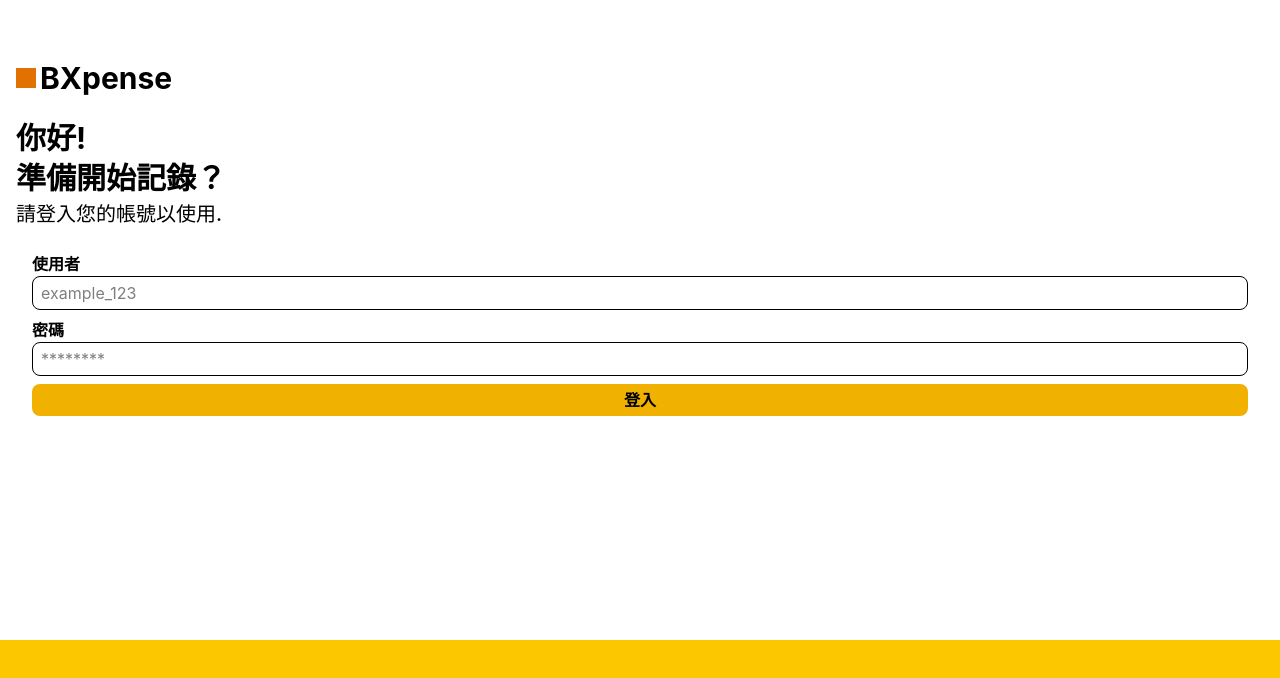
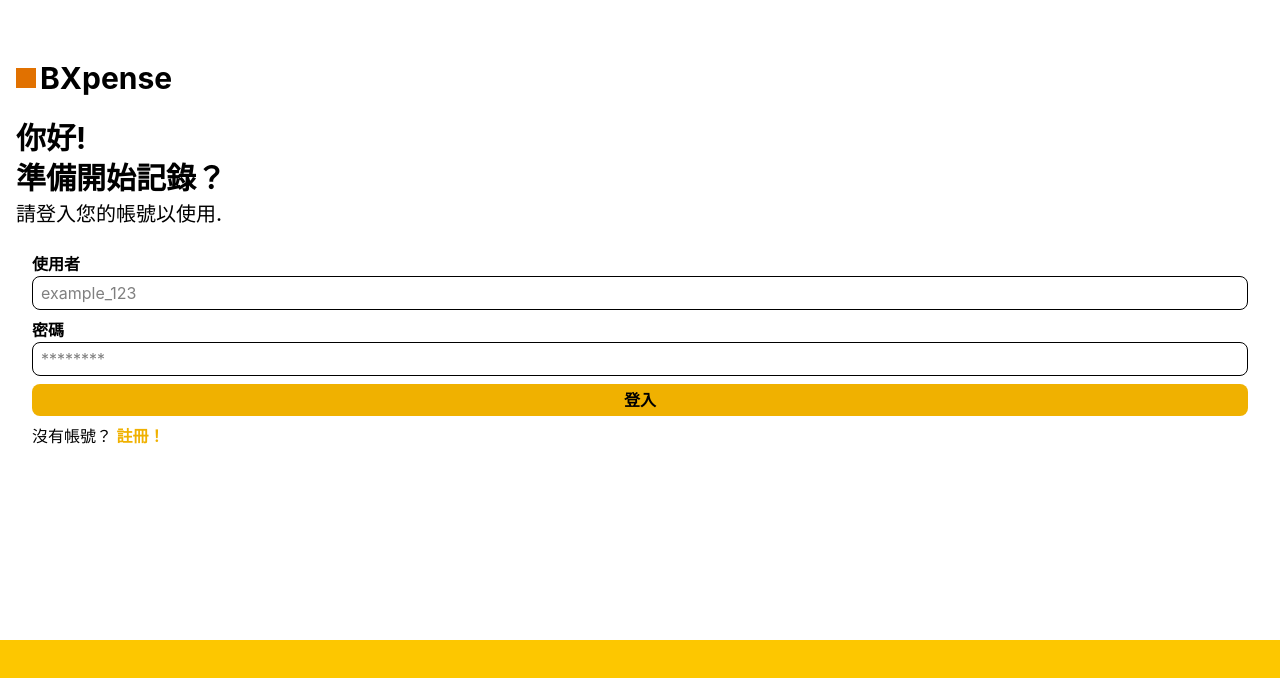
Before and after one commit to yinghautsai68/BXpense, a React (Vite) app in the folder frontend/: page /login in a window 1280 px wide. Shown: the top 678 px of the page. Built offline with nearby package versions, Linux system fonts and the light colour scheme.

Commit message:
feat: add link to Register page

```diff
--- a/frontend/src/pages/Login.tsx
+++ b/frontend/src/pages/Login.tsx
@@ -60,6 +60,7 @@ const Login = () => {
                 <FormInput onChange={handleChange} label="使用者" name="username" value={loginFormData.username} type="text" placeholder="example_123" required={true} />
                 <FormInput onChange={handleChange} label="密碼" name="password" value={loginFormData.password} type="password" placeholder="********" required={true} />
                 <Button className="bg-yellow-500 hover:bg-yellow-700">登入</Button>
+                <span>沒有帳號？ <span onClick={() => navigate('/register')} className="text-yellow-500 font-bold cursor-pointer">註冊！</span></span>
             </form>
 
             <div className="fixed left-0 bottom-0 w-full h-[20%] bg-yellow-400">
```
